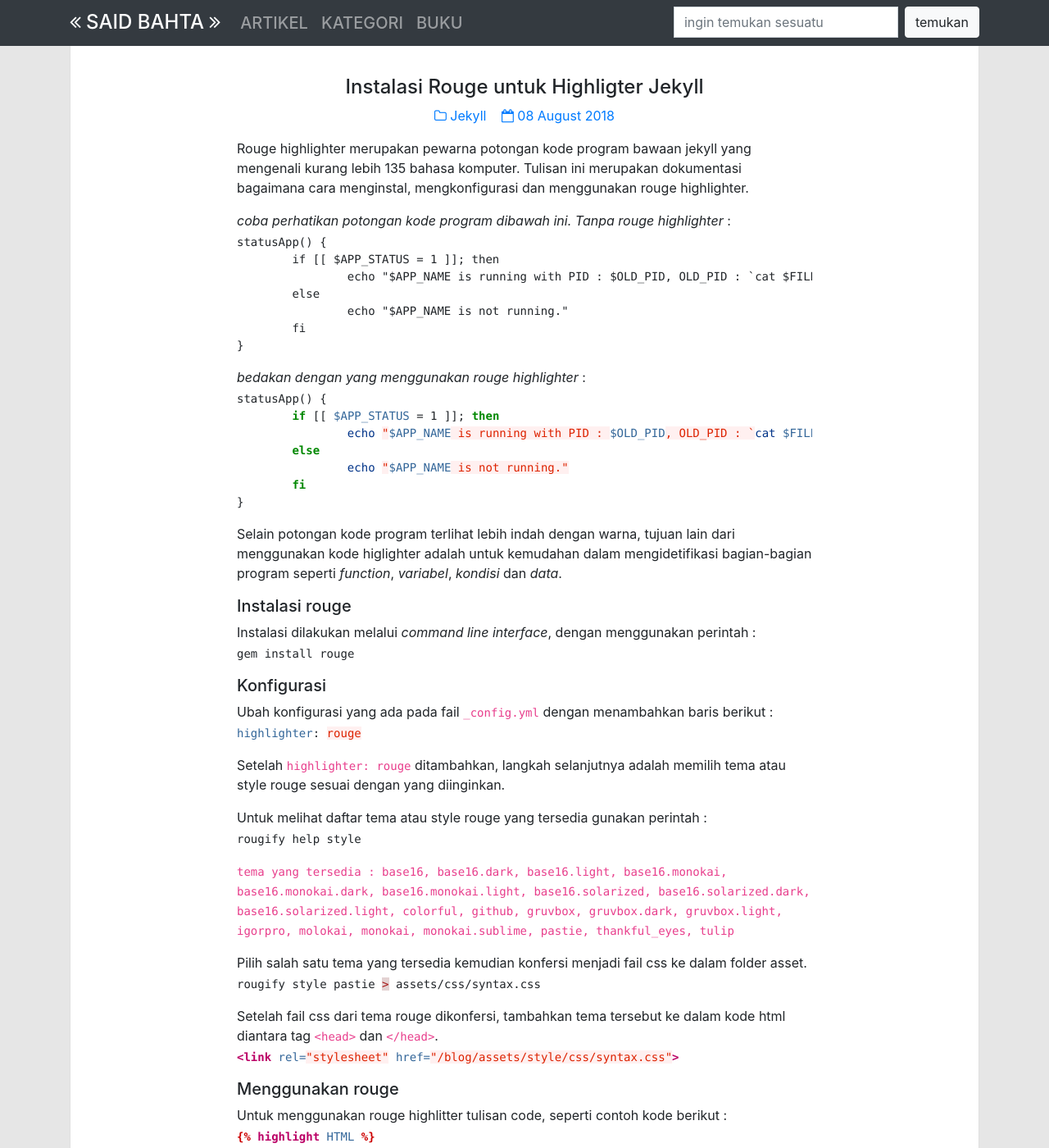
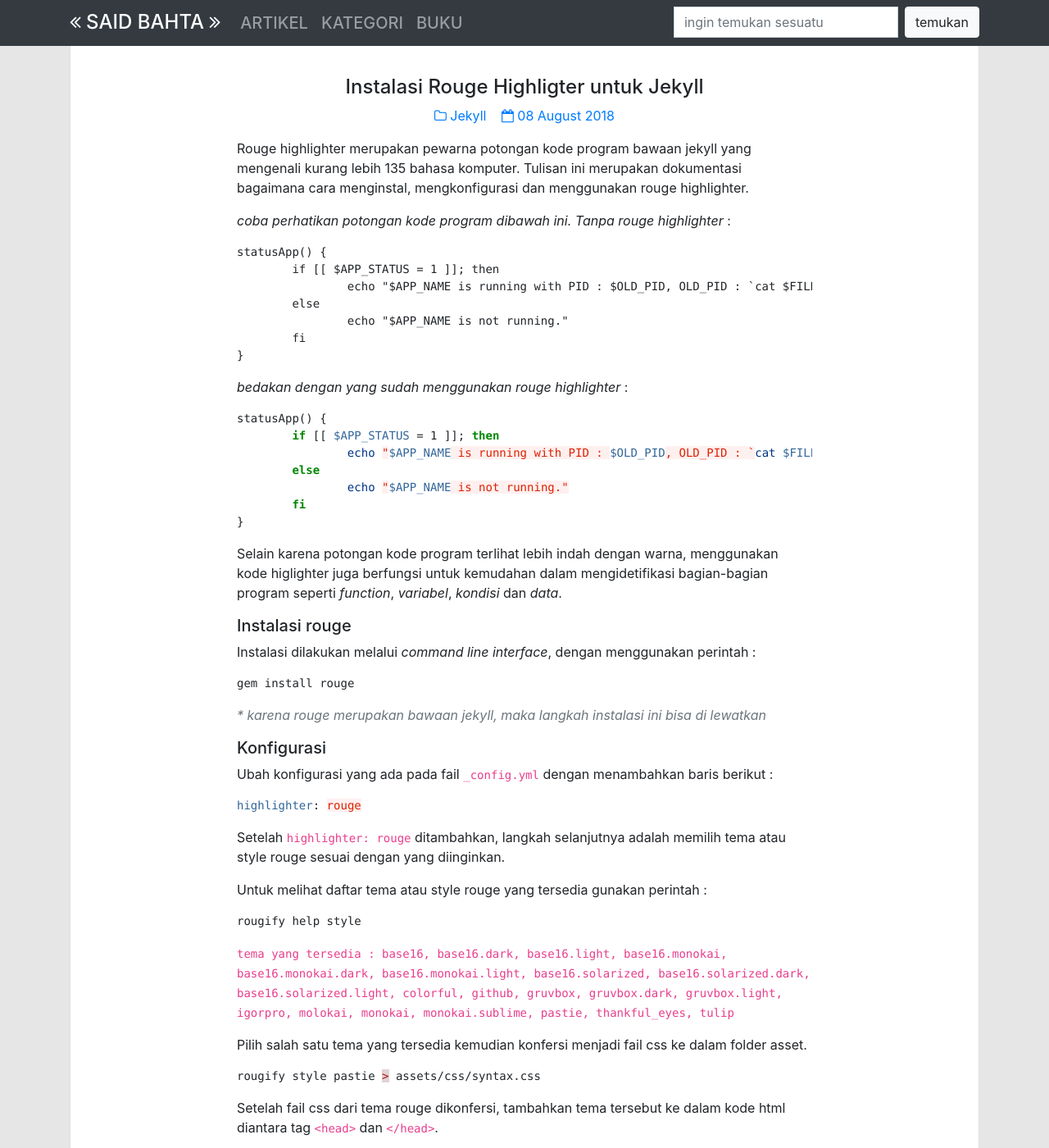
Before and after one commit to surtinaali/blog, a Jekyll site: the page built from _posts/2018-08-08-menggunakan-rouge,-jekyll-highlitter.markdown, in a window 1280 px wide and 1400 px high. Shown: the whole window at 82% size. Built offline with Jekyll 4.4.1, drawn with Linux system fonts in a browser that asks for light colours; comment, search, counter and statistics services are not loaded.

Commit message:
hapus {:.my-1}

```diff
--- a/_posts/2018-08-08-menggunakan-rouge,-jekyll-highlitter.markdown
+++ b/_posts/2018-08-08-menggunakan-rouge,-jekyll-highlitter.markdown
@@ -1,6 +1,6 @@
 ---
 layout: post
-title: "Instalasi Rouge untuk Highligter Jekyll "
+title: "Instalasi Rouge Highligter untuk Jekyll "
 date: 2018-08-08 10:47:00 +0900
 categories: Jekyll
 img_path: assets/img/post/080818.svg
@@ -9,7 +9,7 @@
 Rouge highlighter merupakan pewarna potongan kode program bawaan jekyll yang mengenali kurang lebih 135 bahasa komputer. Tulisan ini merupakan dokumentasi bagaimana cara menginstal, mengkonfigurasi dan menggunakan rouge highlighter.
 
 _coba perhatikan potongan kode program dibawah ini. Tanpa rouge highlighter_ :
-{:.my-1}
+
 <pre>
 statusApp() {
 	if [[ $APP_STATUS = 1 ]]; then
@@ -19,9 +19,11 @@
 	fi
 }
 </pre>
+{:.highlight}
 
-_bedakan dengan yang menggunakan rouge highlighter_ :
-{:.my-1}
+
+_bedakan dengan yang sudah menggunakan rouge highlighter_ :
+
 {% highlight BASH %}
 statusApp() {
 	if [[ $APP_STATUS = 1 ]]; then
@@ -32,18 +34,21 @@
 }
 {% endhighlight %}
 
-Selain potongan kode program terlihat lebih indah dengan warna, tujuan lain dari menggunakan kode higlighter adalah untuk kemudahan dalam mengidetifikasi bagian-bagian program seperti _function_, _variabel_, _kondisi_ dan _data_.
+Selain karena potongan kode program terlihat lebih indah dengan warna, menggunakan kode higlighter juga berfungsi untuk kemudahan dalam mengidetifikasi bagian-bagian program seperti _function_, _variabel_, _kondisi_ dan _data_.
 
 ##### Instalasi rouge
 Instalasi dilakukan melalui _command line interface_, dengan menggunakan perintah :
-{:.my-1}
+
 {% highlight POWERSHELL %}
 gem install rouge
 {% endhighlight %}
 
+_\* karena rouge merupakan bawaan jekyll, maka langkah instalasi ini bisa di lewatkan_
+{:.text-secondary}
+
 ##### Konfigurasi
 Ubah konfigurasi yang ada pada fail `_config.yml` dengan menambahkan baris berikut :
-{:.my-1}
+
 {% highlight YAML %}
 highlighter: rouge
 {% endhighlight %}
@@ -51,7 +56,7 @@
 Setelah `highlighter: rouge` ditambahkan, langkah selanjutnya adalah memilih tema atau style rouge sesuai dengan yang diinginkan.
 
 Untuk melihat daftar tema atau style rouge yang tersedia gunakan perintah :
-{:.my-1}
+
 {% highlight POWERSHELL %}
 rougify help style
 {% endhighlight %}
@@ -59,20 +64,20 @@
 `tema yang tersedia : base16, base16.dark, base16.light, base16.monokai, base16.monokai.dark, base16.monokai.light, base16.solarized, base16.solarized.dark, base16.solarized.light, colorful, github, gruvbox, gruvbox.dark, gruvbox.light, igorpro, molokai, monokai, monokai.sublime, pastie, thankful_eyes, tulip`
 
 Pilih salah satu tema yang tersedia kemudian konfersi menjadi fail css ke dalam folder asset.
-{:.my-1}
+
 {% highlight POWERSHELL %}
 rougify style pastie > assets/css/syntax.css
 {% endhighlight %}
 
 Setelah fail css dari tema rouge dikonfersi, tambahkan tema tersebut ke dalam kode html diantara tag `<head>` dan `</head>`.
-{:.my-1}
+
 {% highlight HTML %}
 <link rel="stylesheet" href="{{site.baseurl}}/assets/style/css/syntax.css">
 {% endhighlight %}
 
 ##### Menggunakan rouge
 Untuk menggunakan rouge highlitter tulisan code, seperti contoh kode berikut :
-{:.my-1}
+
 
 {% highlight LIQUID %}
 {% raw %}
```
Also changed, not shown: _posts/2018-07-21-web-static-vs-web-dinamis.markdown (+4 -4 lines).
